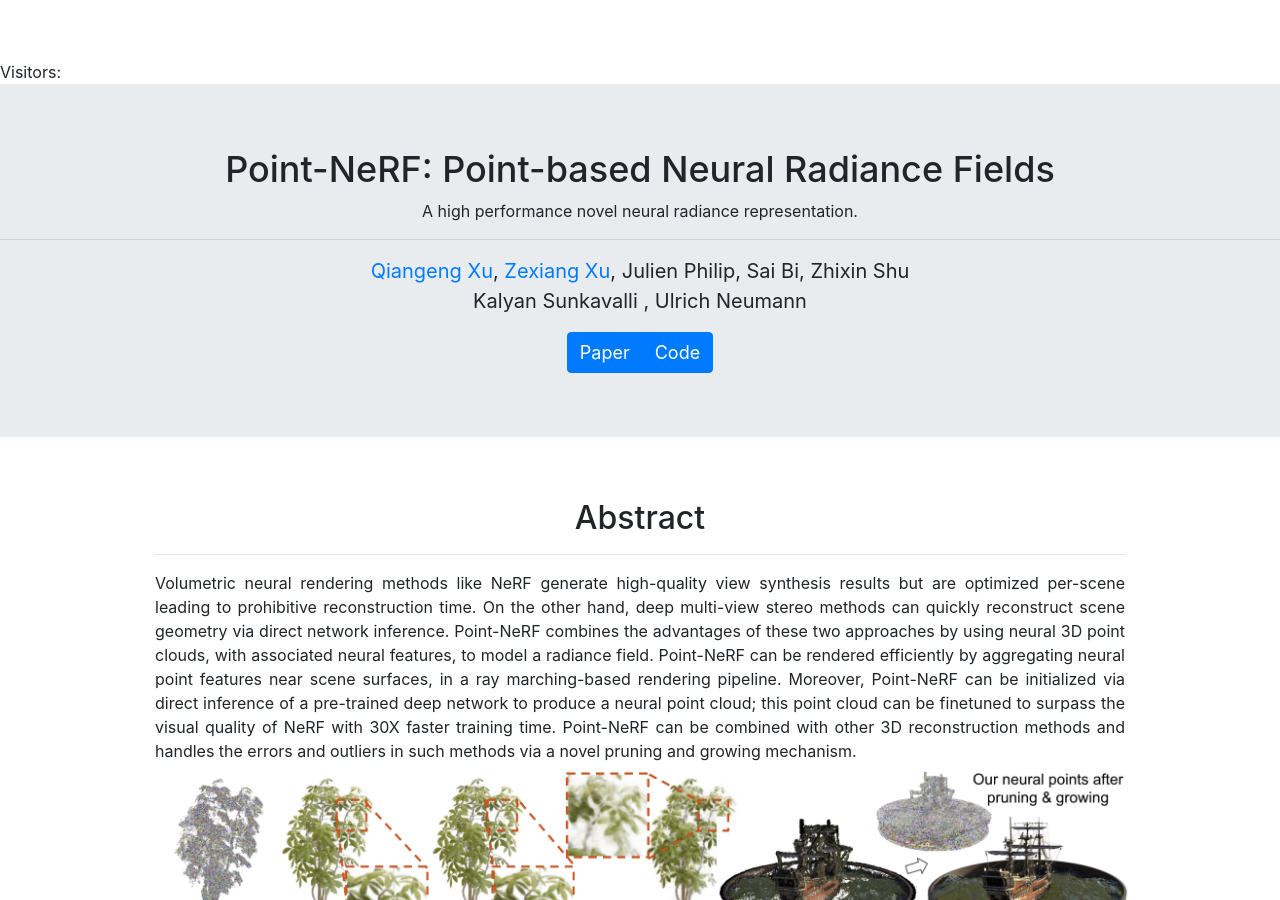
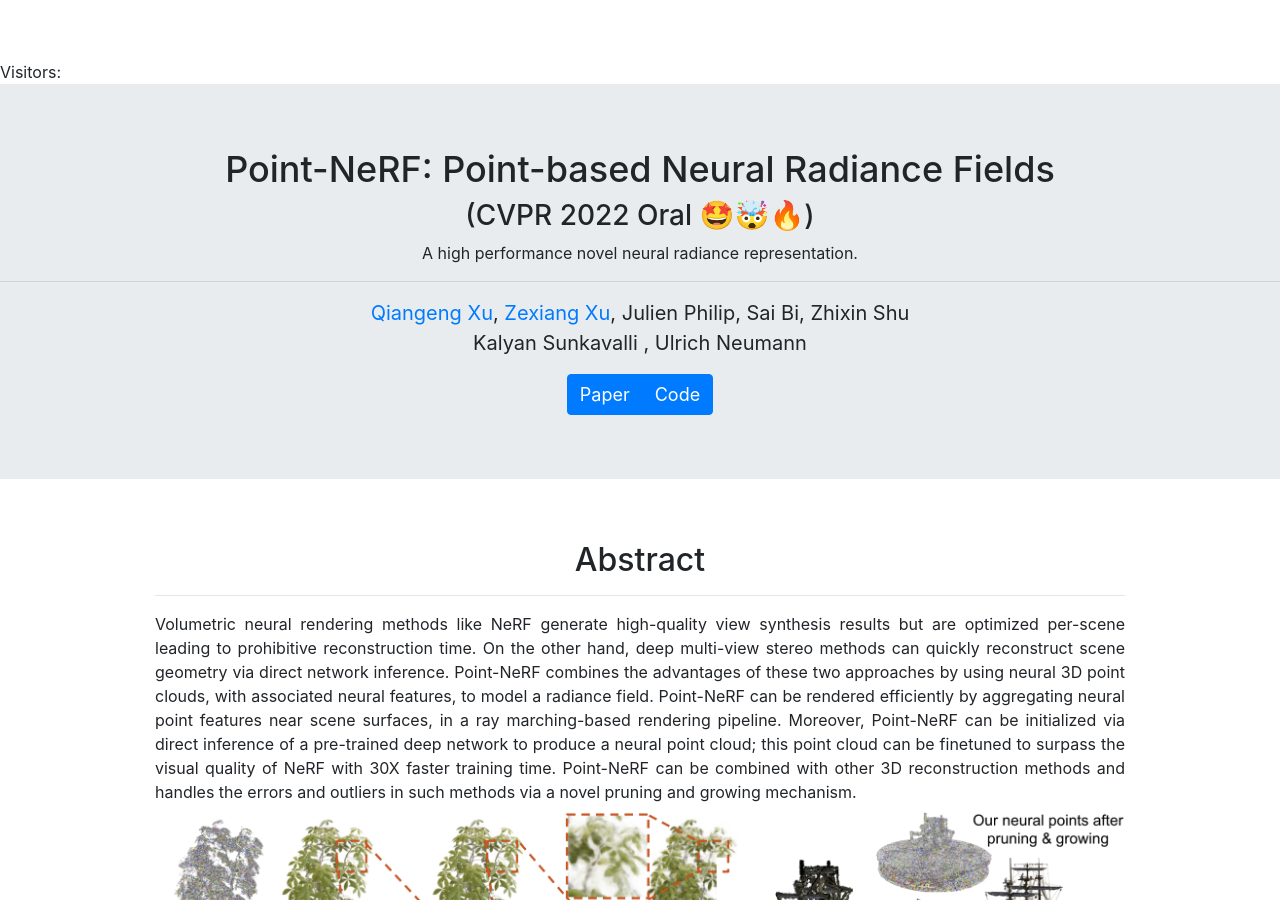
Before and after one commit to Xharlie/xharlie.github.io, a Jekyll site: the page projects/project_sites/pointnerf/index.html, which Jekyll copies as it is, in a window 1280 px wide and 900 px high. Built offline with Jekyll 4.4.1, drawn with Linux system fonts in a browser that asks for light colours; part of the change alters nothing that is shown.

Commit message:
Update index.html

```diff
--- a/projects/project_sites/pointnerf/index.html
+++ b/projects/project_sites/pointnerf/index.html
@@ -14,7 +14,7 @@
                                 Kalyan Sunkavalli,
                                 Ulrich Neumann">
 
-    <title>Point-NeRF: Point-based Neural Radiance Fields (CVPR 2022 Oral 🤩🤯🔥)</title>
+    <title>Point-NeRF: Point-based Neural Radiance Fields</title>
     <!-- Bootstrap core CSS -->
     <!--link href="bootstrap.min.css" rel="stylesheet"-->
     <link rel="stylesheet" href="https://maxcdn.bootstrapcdn.com/bootstrap/4.0.0/css/bootstrap.min.css"
@@ -31,7 +31,7 @@ Visitors: <script type="text/javascript" src="//counter.websiteout.net/js/2/0/30
 <div class="jumbotron jumbotron-fluid">
     <div class="container"></div>
     <h2>Point-NeRF: Point-based Neural Radiance Fields</h2>
-        <!--<h3>ICCV 2021</h3>-->
+        <h3>(CVPR 2022 Oral 🤩🤯🔥)</h3>
            <p class="abstract">A high performance novel neural radiance representation. </p>
     <hr>
     <p class="authors">
```
